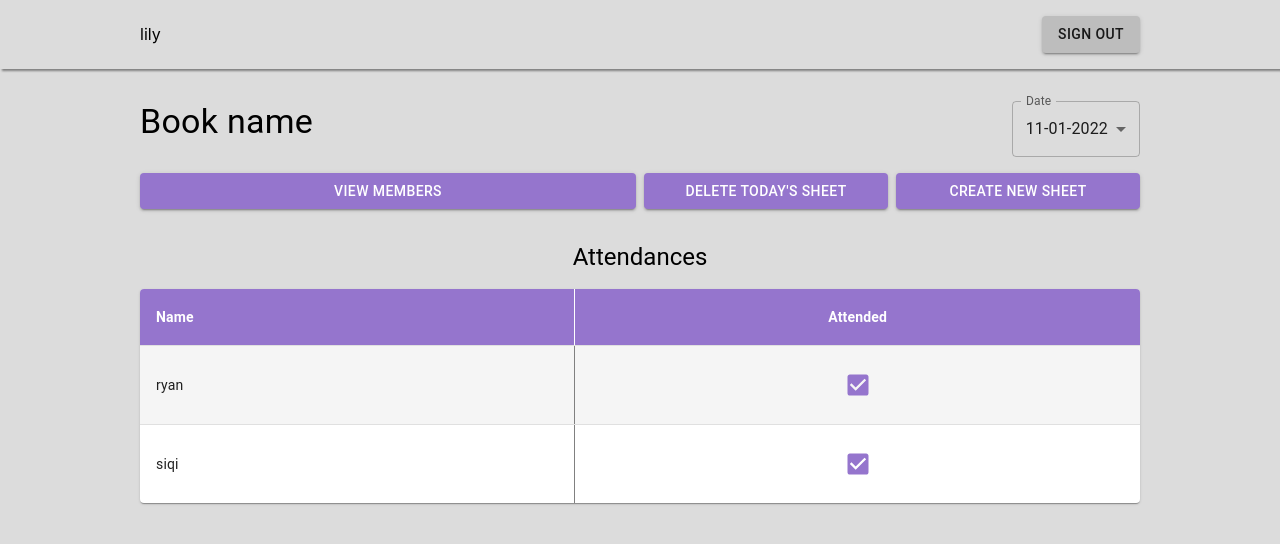
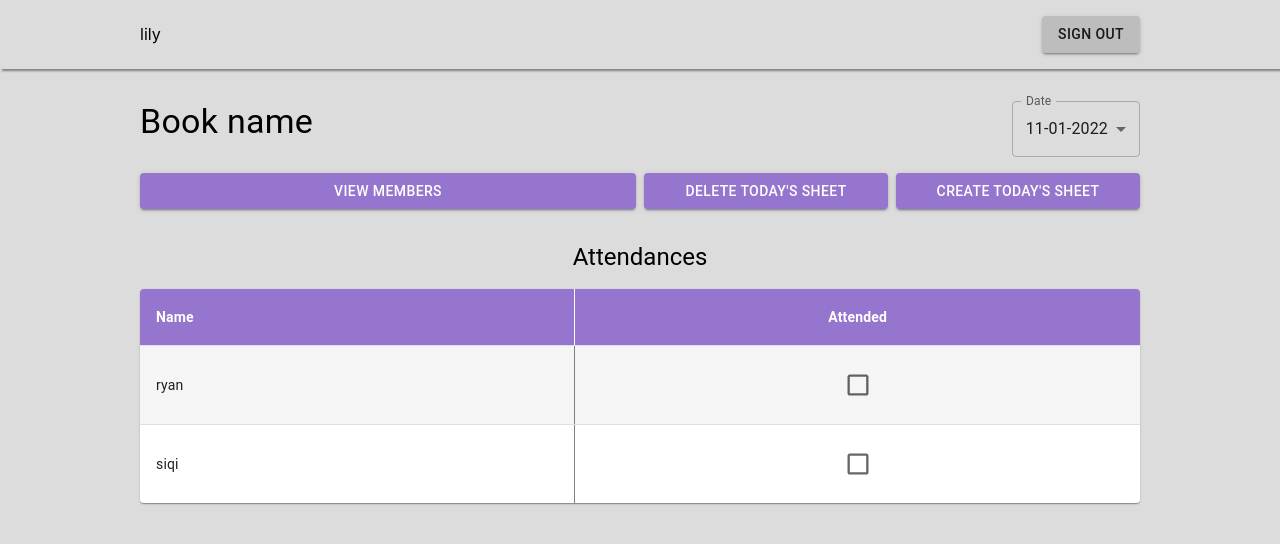
Before and after one commit to Attendex/attendex-frontend, a React (Create React App) app: page /sheet in a window 1280 px wide. Shown: the top 544 px of the page. Built offline with nearby package versions, Linux system fonts and the light colour scheme.

Commit message:
Set up state for checkboxes

```diff
--- a/src/components/AttendanceTable.js
+++ b/src/components/AttendanceTable.js
@@ -11,7 +11,9 @@ import { useState } from 'react';
 
 // URL path would be /:username/:bookId/:bookName/:sheetId/:date
 
-const memberAttendances = [
+function AttendanceTable() {
+  const theme = useTheme();
+  const [memberAttendances, setMemberAttendances] = useState([
     {
       "memberName": "ryan",
       "memberID": 1,
@@ -22,11 +24,14 @@ const memberAttendances = [
       "memberID": 2,
       "attended": 0
     }
-];
+  ]);
+  // const { username, bookId, bookName, sheetId, date } = useParams();
 
-function AttendanceTable() {
-  const theme = useTheme();
-  // const { username, bookId, bookName, sheetId, date } = useParams();
+  const onChange = (event, key) => {
+    const newMemberAttendances = [...memberAttendances] // creating a shallow copy of array to trigger change in state
+    newMemberAttendances[key].attended = event.target.checked ? 1 : 0;
+    setMemberAttendances(newMemberAttendances);
+  }
 
   return (
     <Box sx={{ maxWidth: '1000px', padding: '1rem', margin: '0 auto' }}>
@@ -42,9 +47,9 @@ function AttendanceTable() {
             </TableRow>
           </TableHead>
           <TableBody>
-            {memberAttendances.map((memberAttendance) => (
+            {memberAttendances.map((memberAttendance, index) => (
               <TableRow
-                key={memberAttendance.memberID}
+                key={index}
                 sx={{
                   '&:last-child td, &:last-child th': { borderBottom: 0,},
                   '&:nth-of-type(odd)': {
@@ -57,7 +62,8 @@ function AttendanceTable() {
                 </TableCell>
                 <TableCell align="center">
                   <Checkbox
-                    defaultChecked
+                    checked={!!memberAttendances[index].attended}
+                    onChange={(event) => onChange(event, index)}
                     sx={{ '& .MuiSvgIcon-root': { fontSize: 28 } }}
                   />
                 </TableCell>
--- a/src/components/MyAttendanceBooks.js
+++ b/src/components/MyAttendanceBooks.js
@@ -26,7 +26,7 @@ function MyAttendanceBooks() {
     <Box sx={{ padding: '2rem 1rem', maxWidth: '1000px', margin: '0 auto'}}>
       <Typography variant="h4">My Attendance Books</Typography>
       <Grid container spacing={2} sx={{marginTop: '1rem'}}>
-        {attBooks.map((book) => (<AttendanceBook book={book} />))}
+        {attBooks.map((book) => (<AttendanceBook key={book.bookID} book={book} />))}
         <NewAttendanceBook />
       </Grid>
     </Box>
--- a/src/components/SheetHeader.js
+++ b/src/components/SheetHeader.js
@@ -52,7 +52,7 @@ function SheetHeader() {
       <Grid container spacing={1}>
         <Grid item sm={6} xs={4}><ViewMembers /></Grid>
         <Grid item sm={3} xs={4}><Button variant="contained" sx={{height: '100%', width: '100%'}}>Delete Today's Sheet</Button></Grid>
-        <Grid item sm={3} xs={4}><Button variant="contained" sx={{height: '100%', width: '100%'}}>Create New Sheet</Button></Grid>
+        <Grid item sm={3} xs={4}><Button variant="contained" sx={{height: '100%', width: '100%'}}>Create Today's Sheet</Button></Grid>
       </Grid>
     </Stack>
   );
--- a/src/pages/SignInPage.js
+++ b/src/pages/SignInPage.js
@@ -38,7 +38,7 @@ function SignInPage() {
             sx={{width: '90%'}}
             onChange={(event) => setPassword(event.target.value)}
           />
-          <Button variant="contained">Sign In</Button>
+          <Button variant="contained" href="/username">Sign In</Button>
         </Card>
         <Button variant="none" sx={{ margin:'1rem' }} href="/signup">Don't have an account? Sign up here</Button>
       </Box>
--- a/src/pages/SignUpPage.js
+++ b/src/pages/SignUpPage.js
@@ -48,7 +48,7 @@ function SignUpPage() {
             error={password !== confirmPassword}
             onChange={(event) => setConfirmPassword(event.target.value)}
           />
-          <Button variant="contained">Sign Up</Button>
+          <Button variant="contained" href="/username">Sign Up</Button>
         </Card>
         <Button variant="none" sx={ {margin:'1rem' }} href="/signin">Already have an account? Sign in here</Button>
       </Box>
```
Lines whose indentation alone changed are shown as unchanged.
